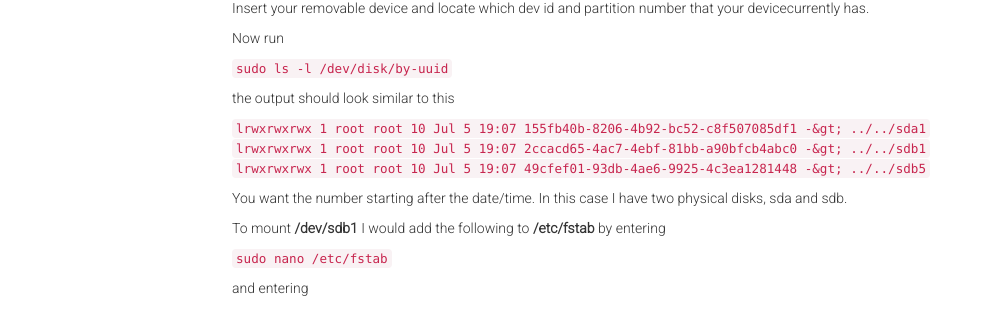
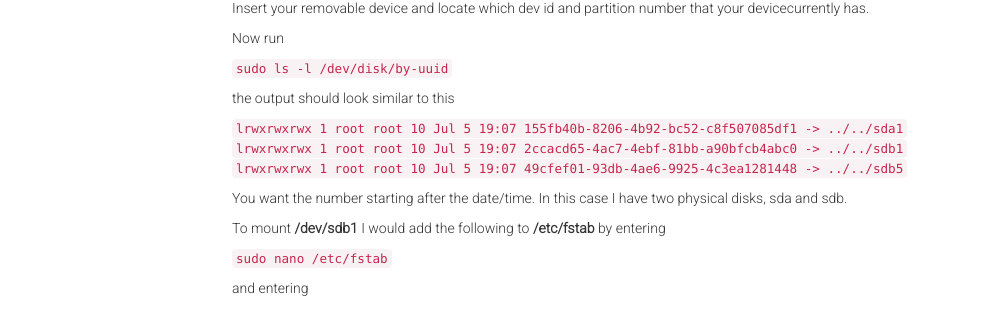
Before and after one commit to cbrookins/cbrookins.github.io, a Jekyll site: the page built from _posts/2012-07-07-Ubuntu-Mount-Drive-by-UUID.markdown, in a window 1280 px wide. Shown: the part 408-717 px from the top of the page, without its empty margins (33-1027 px from the left). Built offline with Jekyll 4.4.1, drawn with Linux system fonts in a browser that asks for light colours; nearby versions of some CDN libraries; some of the changed lines change nothing that is shown.

Commit message:
updated ls -l output

```diff
--- a/_posts/2012-07-07-Ubuntu-Mount-Drive-by-UUID.markdown
+++ b/_posts/2012-07-07-Ubuntu-Mount-Drive-by-UUID.markdown
@@ -16,9 +16,9 @@ Now run
 
 the output should look similar to this
 
-`lrwxrwxrwx 1 root root 10 Jul 5 19:07 155fb40b-8206-4b92-bc52-c8f507085df1 -&gt; ../../sda1`
-`lrwxrwxrwx 1 root root 10 Jul 5 19:07 2ccacd65-4ac7-4ebf-81bb-a90bfcb4abc0 -&gt; ../../sdb1`
-`lrwxrwxrwx 1 root root 10 Jul 5 19:07 49cfef01-93db-4ae6-9925-4c3ea1281448 -&gt; ../../sdb5`
+`lrwxrwxrwx 1 root root 10 Jul 5 19:07 155fb40b-8206-4b92-bc52-c8f507085df1 -> ../../sda1`
+`lrwxrwxrwx 1 root root 10 Jul 5 19:07 2ccacd65-4ac7-4ebf-81bb-a90bfcb4abc0 -> ../../sdb1`
+`lrwxrwxrwx 1 root root 10 Jul 5 19:07 49cfef01-93db-4ae6-9925-4c3ea1281448 -> ../../sdb5`
 
 
 
```
